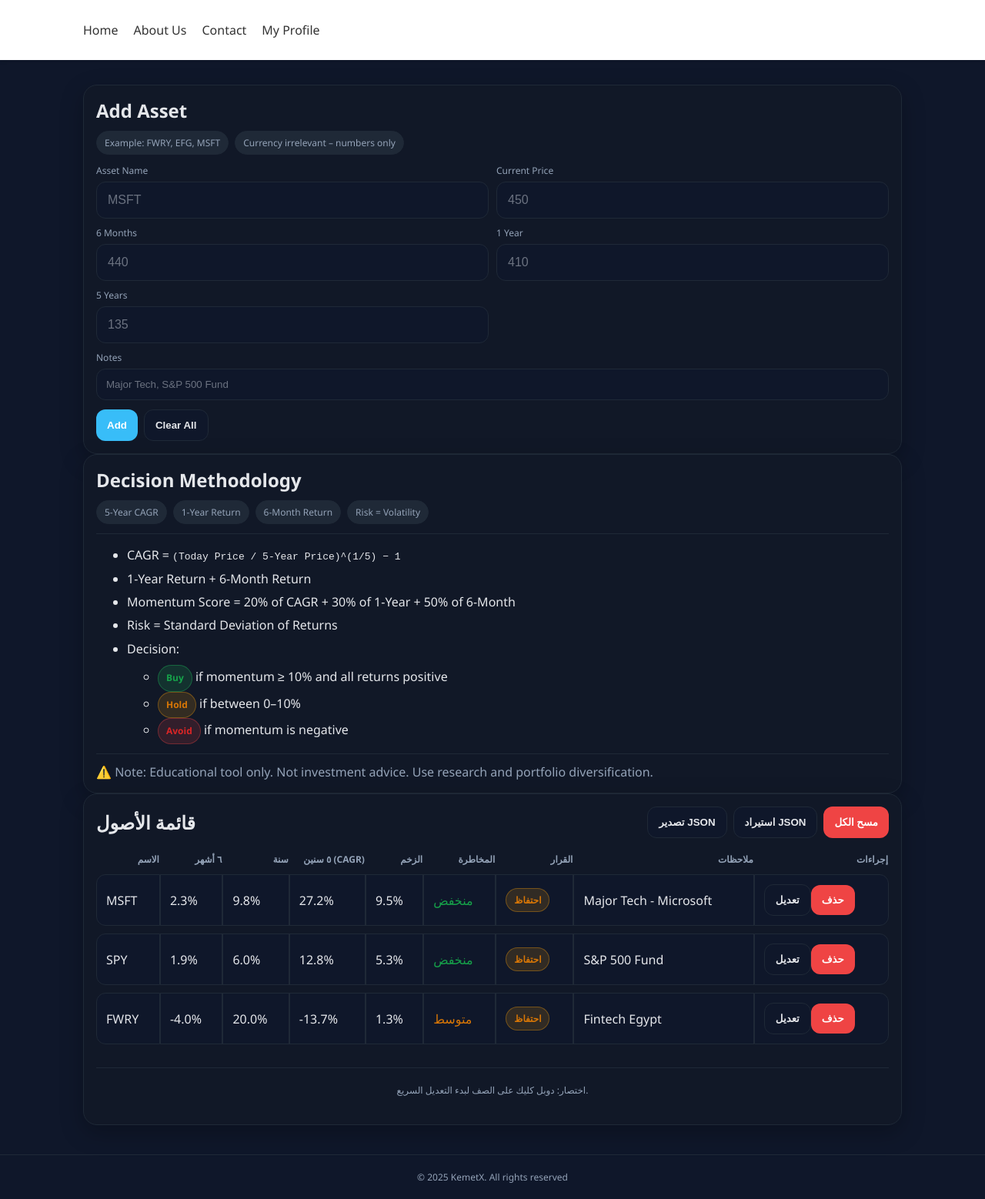
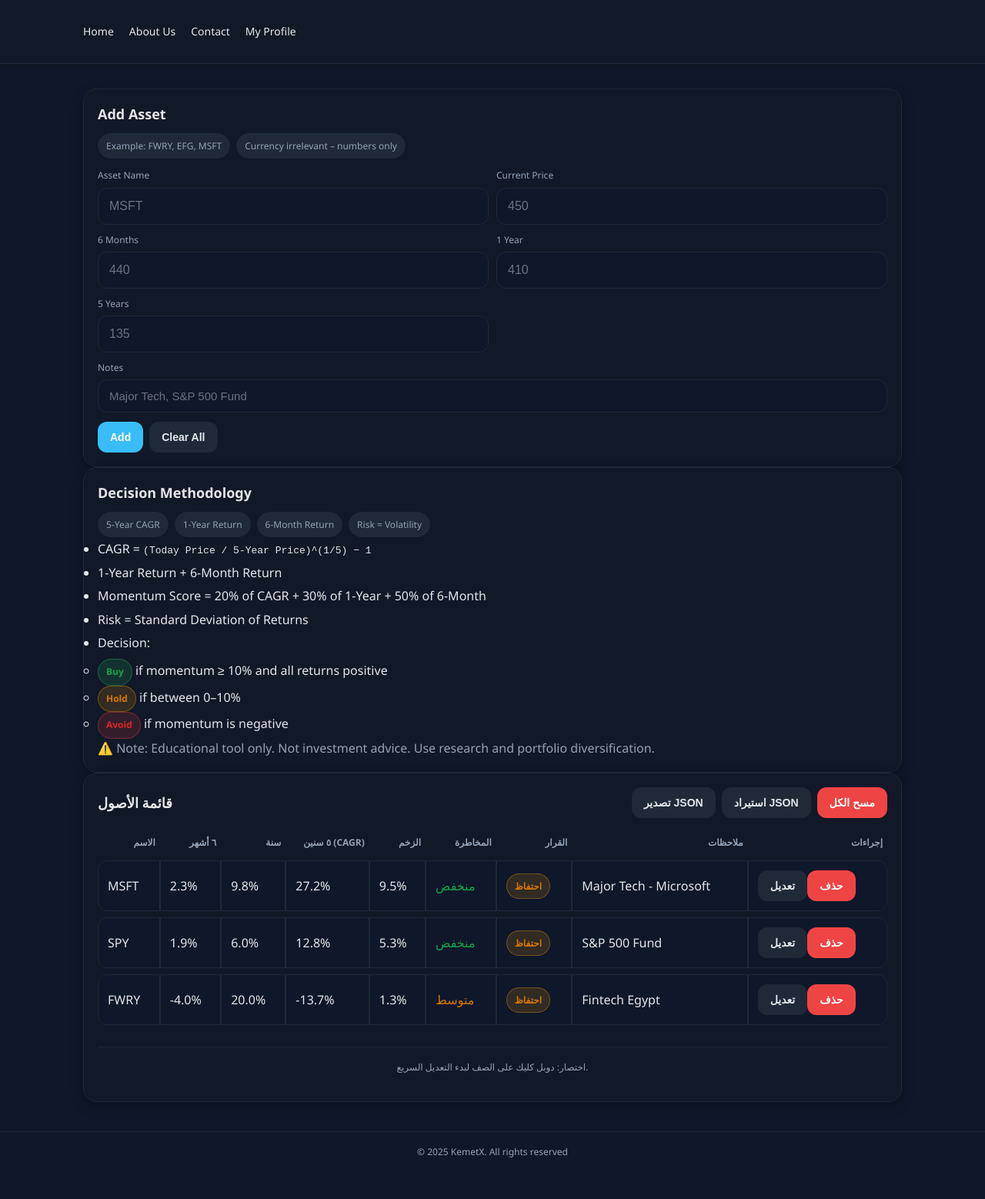
Before and after one commit to 02ehab/Green-Kemet, a plain HTML site: page invest.html in a window 1280 px wide. Shown: the whole page at 77% size. After the commit the page ends 1522 px from the top, so only its background shows below. Drawn offline with Linux system fonts and the light colour scheme.

Commit message:
Update invest.html

```diff
--- a/invest.html
+++ b/invest.html
@@ -5,8 +5,15 @@
   <meta name="viewport" content="width=device-width, initial-scale=1" />
   <title>Investment Decision Dashboard – KemetX</title>
   <style>
-    *{box-sizing:border-box}
-    body{margin:0;background:var(--bg);color:var(--text);font-family:"Cairo","Segoe UI",system-ui,Arial,sans-serif;transition:background .3s,color .3s}
+    *{box-sizing:border-box;margin:0;padding:0}
+body{
+  margin:0;
+  background:var(--bg);
+  color:var(--text);
+  font-family:"Cairo","Segoe UI",system-ui,Arial,sans-serif;
+  transition:background .3s,color .3s;
+  line-height:1.6;
+}
 
 :root{
   --bg:#0f172a;
@@ -29,72 +36,134 @@
   --warn:#d97706;
   --danger:#dc2626;
   --primary:#0284c7;
-      --chip:#e5e7eb;
+  --chip:#f3f4f6;
   --border:#d1d5db;
 }
 
-    /* Header */
-header { background: #fff; padding: 10px 20px; box-shadow: 0 2px 5px rgba(0,0,0,0.1); }
-.logo { font-size: 20px; margin: 0; }
+/* ===== Header ===== */
+header {
+  background: var(--card);
+  padding: 12px 20px;
+  border-bottom: 1px solid var(--border);
+  box-shadow: 0 2px 6px rgba(0,0,0,0.2);
+}
+.logo { font-size: 20px; margin: 0; font-weight:700; color:var(--primary); }
 .desktop-nav { display: flex; gap: 20px; }
-.desktop-nav a { text-decoration: none; color: #333; font-weight: 500; }
+.desktop-nav a {
+  text-decoration: none; color: var(--text);
+  font-weight: 500; font-size:14px;
+  transition: color .2s;
+}
+.desktop-nav a:hover { color: var(--primary); }
 
 .side-menu {
   position: fixed; top: 0; right: -260px;
-  width: 250px; height: 100vh; background: #fff;
+  width: 250px; height: 100vh;
+  background: var(--card); color:var(--text);
   box-shadow: -2px 0 8px rgba(0,0,0,0.2);
   display: flex; flex-direction: column; padding: 20px;
   transition: right 0.3s ease; z-index: 999;
 }
 .side-menu.open { right: 0; }
 .side-menu nav { display: flex; flex-direction: column; gap: 15px; }
-.side-menu a { color: #333; text-decoration: none; font-size: 16px; font-weight: 500; }
+.side-menu a {
+  color: var(--text); text-decoration: none; font-size: 16px; font-weight: 500;
+}
+.side-menu a:hover{ color:var(--primary); }
 
-.menu-btn, .close-btn { font-size: 24px; background: none; border: none; cursor: pointer; }
+.menu-btn, .close-btn {
+  font-size: 24px; background: none; border: none; cursor: pointer; color:var(--text);
+}
 .close-btn { align-self: flex-end; margin-bottom: 20px; }
 
 @media(min-width: 768px) { .menu-btn, .side-menu { display: none; } }
-.side-menu .theme-toggle { margin-top: auto; padding: 10px; font-size: 16px; }
 @media(max-width:768px){ .desktop-nav{display:none} .menu-btn{display:block} .actions{display:none} }
 
-.theme-toggle{cursor:pointer;border:0;background:var(--chip);color:var(--text);padding:6px 10px;border-radius:8px}
+/* ===== General ===== */
+.theme-toggle{
+  cursor:pointer;border:0;background:var(--chip);color:var(--text);
+  padding:8px 12px;border-radius:8px;transition:background .2s;
+}
+.theme-toggle:hover{background:var(--primary);color:#fff}
 .container{max-width:1100px;margin:auto;padding:18px}
-h1{margin:0 0 6px 0;font-weight:800;font-size:clamp(20px,3vw,28px)}
+h1,h2{font-weight:800}
+h1{font-size:clamp(20px,3vw,28px)}
+h2{font-size:18px}
 .sub{color:var(--muted);font-size:14px}
 .grid{display:grid;gap:14px}
 .grid-2{grid-template-columns:1.2fr .8fr}
 @media(max-width:920px){.grid-2{grid-template-columns:1fr}}
-.card{background:var(--card);border:1px solid var(--border);border-radius:18px;padding:16px;box-shadow:0 10px 30px rgba(0,0,0,.25);transition:background .3s,color .3s}
+.card{
+  background:var(--card);border:1px solid var(--border);
+  border-radius:18px;padding:18px;
+  box-shadow:0 6px 16px rgba(0,0,0,.25);
+  transition:background .3s,color .3s,transform .2s;
+}
+.card:hover{ transform:translateY(-2px); }
 
+/* ===== Forms ===== */
 label{display:block;font-size:12px;color:var(--muted);margin-bottom:6px}
-input[type="text"],input[type="number"]{width:100%;padding:12px;border:1px solid var(--border);border-radius:12px;background:var(--bg);color:var(--text);outline:none}
-input[type="text"]:focus,input[type="number"]:focus{border-color:var(--primary)}
+input[type="text"],input[type="number"]{
+  width:100%;padding:12px 14px;font-size:15px;
+  border:1px solid var(--border);border-radius:12px;
+  background:var(--bg);color:var(--text);outline:none;
+  transition:border .2s,background .2s;
+}
+input[type="text"]:focus,input[type="number"]:focus{border-color:var(--primary);background:var(--chip)}
 input::placeholder{color:#6b7280}
 .row{display:grid;grid-template-columns:1fr 1fr;gap:10px}
 
-.btn{cursor:pointer;border:0;border-radius:12px;padding:12px 14px;font-weight:700;transition:all .2s}
+/* ===== Buttons ===== */
+.btn{
+  cursor:pointer;border:0;border-radius:12px;
+  padding:12px 16px;font-weight:700;font-size:14px;
+  transition:all .2s;
+}
 .btn:disabled{opacity:0.5;cursor:not-allowed}
 .btn-primary{background:var(--primary);color:#fff}
 .btn-primary:hover:not(:disabled){background:#0369a1}
-.btn-ghost{background:var(--bg);border:1px solid var(--border);color:var(--text)}
-.btn-ghost:hover:not(:disabled){background:var(--chip)}
+.btn-ghost{background:var(--chip);color:var(--text)}
+.btn-ghost:hover:not(:disabled){background:var(--primary);color:#fff}
 .btn-danger{background:var(--danger);color:#fff}
-.btn-danger:hover:not(:disabled){background:#dc2626}
+.btn-danger:hover:not(:disabled){background:#b91c1c}
 .actions{display:flex;gap:8px;flex-wrap:wrap}
 
+/* ===== Chips ===== */
 .chips{display:flex;gap:8px;flex-wrap:wrap}
-.chip{background:var(--chip);border:1px solid var(--border);padding:6px 10px;border-radius:999px;font-size:12px;color:var(--muted)}
+.chip{
+  background:var(--chip);border:1px solid var(--border);
+  padding:6px 10px;border-radius:999px;font-size:12px;color:var(--muted)
+}
 
-table{width:100%;border-collapse:separate;border-spacing:0 10px}
-thead th{font-size:12px;color:var(--muted);font-weight:600;text-align:right}
-tbody td{background:var(--bg);border:1px solid var(--border);padding:12px;vertical-align:middle;transition:background .3s,color .3s}
+/* ===== Table ===== */
+.table-responsive{overflow-x:auto;width:100%}
+table{width:100%;border-collapse:separate;border-spacing:0 8px}
+thead th{
+  font-size:12px;color:var(--muted);font-weight:600;text-align:right;padding:6px;
+}
+tbody td{
+  background:var(--bg);border:1px solid var(--border);
+  padding:12px;vertical-align:middle;
+  transition:background .3s,color .3s;
+}
 tbody tr td:first-child{border-radius:12px 0 0 12px}
 tbody tr td:last-child{border-radius:0 12px 12px 0}
 tbody tr:hover td{background:var(--chip)}
 
-@media(max-width:768px){table{font-size:14px} thead th{font-size:11px;padding:8px 6px} tbody td{padding:10px 6px;font-size:13px} .btn{font-size:12px;padding:8px 12px}}
-@media(max-width:480px){table{font-size:12px} thead th{font-size:10px;padding:6px 4px} tbody td{padding:8px 4px;font-size:11px} .btn{font-size:11px;padding:6px 10px}}
+@media(max-width:768px){
+  table{font-size:14px}
+  thead th{font-size:11px;padding:8px 6px}
+  tbody td{padding:10px 6px;font-size:13px}
+  .btn{font-size:12px;padding:8px 12px}
+}
+@media(max-width:480px){
+  table{font-size:12px}
+  thead th{font-size:10px;padding:6px 4px}
+  tbody td{padding:8px 4px;font-size:11px}
+  .btn{font-size:11px;padding:6px 10px}
+}
 
+/* ===== Badges & Risk ===== */
 .badge{padding:6px 10px;border-radius:999px;font-size:12px;font-weight:800;display:inline-block}
 .buy{background:rgba(34,197,94,.15);color:#16a34a;border:1px solid rgba(34,197,94,.35)}
 .hold{background:rgba(245,158,11,.15);color:#d97706;border:1px solid rgba(245,158,11,.35)}
@@ -104,18 +173,14 @@ tbody tr:hover td{background:var(--chip)}
 .risk-med{color:#d97706}
 .risk-high{color:#dc2626}
 
-.sep{height:1px;background:var(--border);margin:12px 0}
-.footer{color:var(--muted);font-size:12px;margin-top:20px;text-align:center;padding:20px;border-top:1px solid var(--border)}
-
-.kbd{border:1px solid var(--border);padding:2px 6px;border-radius:6px;background:var(--bg);color:var(--muted);font-size:12px}
+/* ===== Footer ===== */
+.footer{
+  color:var(--muted);font-size:12px;margin-top:20px;
+  text-align:center;padding:16px;
+  border-top:1px solid var(--border);
+}
 
 .empty-state{text-align:center;color:var(--muted);padding:40px 20px}
-
-.loading{opacity:0.7;pointer-events:none}
-
-@media(max-width:600px){.actions{flex-direction:column} .row{grid-template-columns:1fr;gap:8px} table{font-size:14px} tbody td{padding:8px}}
-.table-responsive{overflow-x:auto;width:100%}
-@media(max-width:768px){.table-responsive{overflow-x:auto;-webkit-overflow-scrolling:touch;border-radius:12px} .table-responsive table{min-width:600px}}
   </style>
 </head>
 <body>
```
Lines whose indentation alone changed are shown as unchanged.
